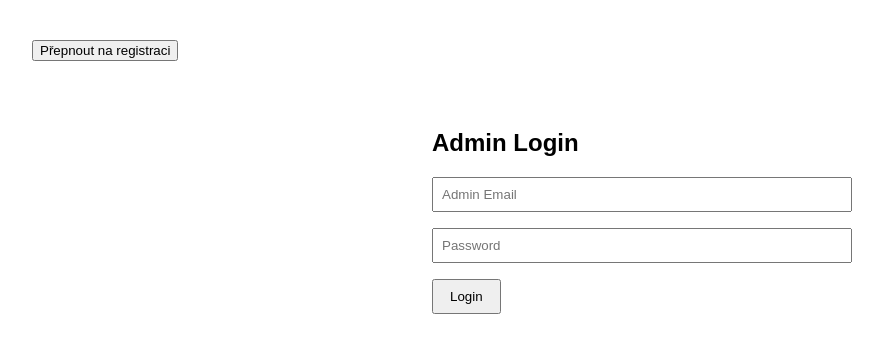
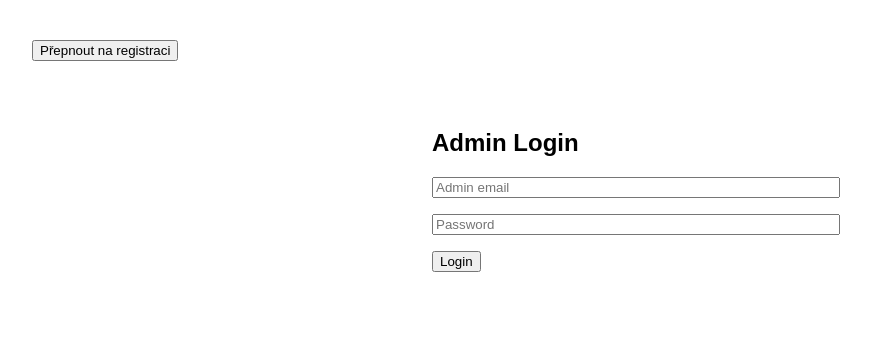
Before and after one commit to MiniJobs4u/venter, a React (Vite) app: page / in a window 1280 px wide. Both pictures are taken after a click on the button "Přepnout na přihlášení admina". Shown: the top 352 px of the page, without its empty margins (8-891 px from the left). Built offline with nearby package versions, Linux system fonts and the light colour scheme.

Commit message:
Update AdminLogin.jsx

```diff
--- a/src/components/AdminLogin.jsx
+++ b/src/components/AdminLogin.jsx
@@ -1,28 +1,29 @@
 // src/components/AdminLogin.jsx
 import React, { useState } from "react";
 import { getAuth, signInWithEmailAndPassword } from "firebase/auth";
-import AdminPanel from "./AdminPanel";
+import AdminPanel from "./AdminPanel"; // ← cesta opravena na ./AdminPanel
 
 export default function AdminLogin() {
   const [email, setEmail] = useState("");
   const [password, setPassword] = useState("");
+  const [isLoggedIn, setIsLoggedIn] = useState(false);
   const [error, setError] = useState("");
-  const [loggedIn, setLoggedIn] = useState(false);
 
   const handleLogin = async (e) => {
     e.preventDefault();
-    setError("");
-
+    const auth = getAuth();
     try {
-      const auth = getAuth();
       await signInWithEmailAndPassword(auth, email, password);
-      setLoggedIn(true);
+      setIsLoggedIn(true);
     } catch (err) {
-      setError("Invalid login credentials.");
+      console.error("Login error:", err);
+      setError("Invalid credentials");
     }
   };
 
-  if (loggedIn) return <AdminPanel />;
+  if (isLoggedIn) {
+    return <AdminPanel />;
+  }
 
   return (
     <div style={{ padding: "2rem", maxWidth: "400px", margin: "0 auto" }}>
@@ -30,11 +31,11 @@ export default function AdminLogin() {
       <form onSubmit={handleLogin}>
         <input
           type="email"
-          placeholder="Admin Email"
+          placeholder="Admin email"
           value={email}
           onChange={(e) => setEmail(e.target.value)}
           required
-          style={{ display: "block", marginBottom: "1rem", width: "100%", padding: "0.5rem" }}
+          style={{ display: "block", marginBottom: "1rem", width: "100%" }}
         />
         <input
           type="password"
@@ -42,10 +43,10 @@ export default function AdminLogin() {
           value={password}
           onChange={(e) => setPassword(e.target.value)}
           required
-          style={{ display: "block", marginBottom: "1rem", width: "100%", padding: "0.5rem" }}
+          style={{ display: "block", marginBottom: "1rem", width: "100%" }}
         />
+        <button type="submit">Login</button>
         {error && <p style={{ color: "red" }}>{error}</p>}
-        <button type="submit" style={{ padding: "0.5rem 1rem" }}>Login</button>
       </form>
     </div>
   );
```
